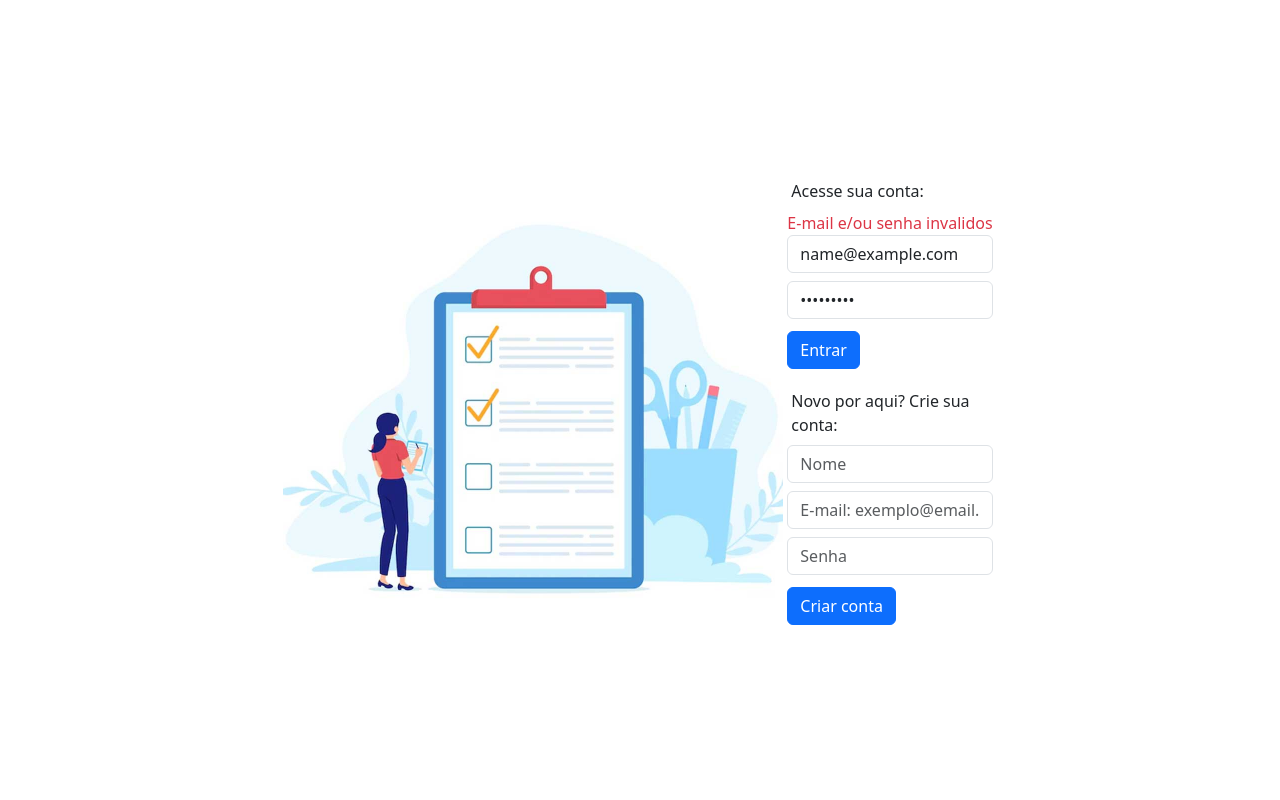
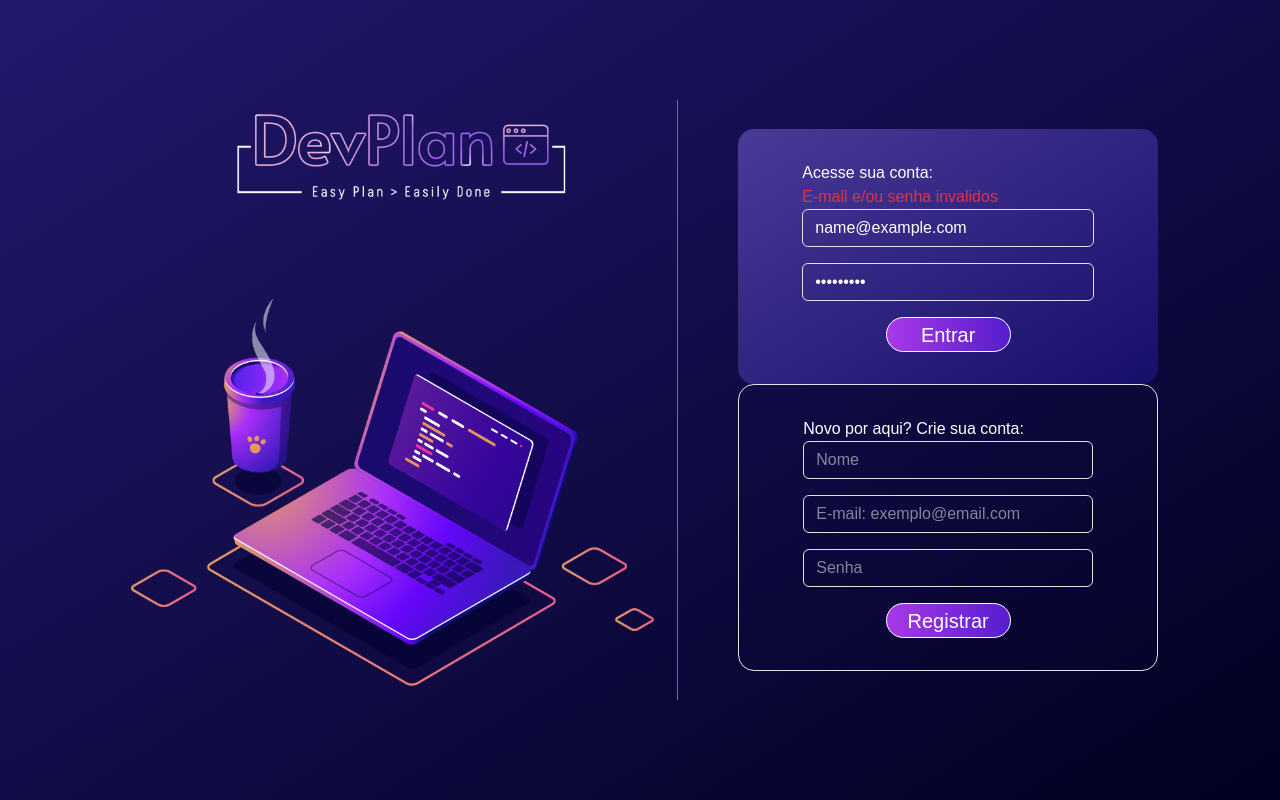
Before and after one commit to Mitisuaki/Fast-track, a plain HTML site: page src/index.html in a window 1280 px wide. Both pictures are taken after typing "name@example.com", "Sample123" into the empty fields and a click on the button "Entrar". Drawn offline with nearby package versions, Linux system fonts and the light colour scheme; a web font is replaced by a local one.

Commit message:
updated login page design

```diff
--- a/src/Controllers/cHomePage.js
+++ b/src/Controllers/cHomePage.js
@@ -1,11 +1,11 @@
 const usersFromStorage = JSON.parse(window.localStorage.getItem("users"));
 
-const msgLogin = document.querySelector(".form-login .msg");
+const msgLogin = document.querySelector(".Form-Login .msg");
 const loginButton = document.querySelector("#login-acc-btn");
 const loginEmail = document.querySelector("#Login-InputEmail");
 const loginPW = document.querySelector("#Login-InputPassword");
 
-const msgRegister = document.querySelector(".form-register .msg");
+const msgRegister = document.querySelector(".Form-Register .msg");
 const createAccButton = document.querySelector("#create-acc-btn");
 const createAccEmail = document.querySelector("#Register-InputEmail");
 const createAccName = document.querySelector("#Register-InputName");
@@ -29,18 +29,16 @@ if (usersFromStorage !== null) {
 }
 
 loginButton.addEventListener("click", function (event) {
-  event.preventDefault();
 
   const email = loginEmail.value;
   const password = loginPW.value;
 
   const userIndex = users.findIndex(user => user.email === email);
 
-
   if (userIndex === -1) {
     msgLogin.textContent = "E-mail e/ou senha invalidos";
-  }
 
+  } else {
     const checkPW = users[userIndex].password === password;
 
     if (checkPW) {
@@ -50,11 +48,19 @@ loginButton.addEventListener("click", function (event) {
     } else {
       msgLogin.textContent = "E-mail e/ou senha invalidos";
     }
-
+  }
 })
 
+loginEmail.addEventListener("input", function (event) {
+  msgLogin.textContent = "";
+})
+
+loginPW.addEventListener("input", function (event) {
+  msgLogin.textContent = "";
+})
+
+
 createAccButton.addEventListener("click", function (event) {
-  event.preventDefault();
 
   const name = createAccName.value.trim();
   const email = createAccEmail.value.trim();
--- a/src/index.html
+++ b/src/index.html
@@ -10,6 +10,9 @@
   <link href="https://cdn.jsdelivr.net/npm/bootstrap@5.3.2/dist/css/bootstrap.min.css" rel="stylesheet"
     integrity="sha384-T3c6CoIi6uLrA9TneNEoa7RxnatzjcDSCmG1MXxSR1GAsXEV/Dwwykc2MPK8M2HN" crossorigin="anonymous">
   <link rel="stylesheet" href="styles.css">
+  <link rel="preconnect" href="https://fonts.googleapis.com">
+  <link rel="preconnect" href="https://fonts.gstatic.com" crossorigin>
+  <link href="https://fonts.googleapis.com/css2?family=Akshar&display=swap" rel="stylesheet">
 
 
   <script src="https://cdn.jsdelivr.net/npm/bootstrap@5.3.2/dist/js/bootstrap.bundle.min.js"
@@ -17,42 +20,63 @@
     crossorigin="anonymous"></script>
 </head>
 
-<body>
+<body class="d-flex justify-content-center align-items-center">
 
-  <main class="h-100 d-inline d-md-flex justify-content-center align-items-center">
+  <main class="container d-flex justify-content-center align-items-centers">
 
-    <img class="mh-100" src="Assets/Imgs/Login page.jpg" alt="Imagem tela de login">
 
-    <div class="col-9 col-md-3 col-xl-2 m-3 m-md-0">
-      <form class="form-login">
-        <div class="mb-0 p-1">
-          <label for="Login-InputEmail" class="form-label ms-1">Acesse sua conta:</label>
+    <div class="container container d-inline d-lg-flex justify-content-center align-items-center m-3 pt-5 pb-5">
+
+      <div class="container w-lg-50 border-end border-primary-subtle border-1 d-flex justify-content-center">
+        <img class="mh-100" src="Assets/Imgs/Login page.png" alt="Login DevPlan">
+      </div>
+
+      <div class="container w-lg-50 ms-lg-5">
+        <div class="container rounded-4 form-login pt-3 pb-3 ps-5 pe-5">
+          <form class="m-3 Form-Login" onsubmit="return false">
+            <div class="mb-3">
+              <label for="Login-InputEmail" class="form-label mb-0">Acesse sua conta:</label>
               <div class="msg text-danger"></div>
-          <input type="email" class="form-control" id="Login-InputEmail" aria-describedby="emailHelp"
-            placeholder="E-mail: exemplo@email.com" required>
+              <input type="email" class="form-control bg-transparent text-white" id="Login-InputEmail"
+                aria-describedby="emailHelp" placeholder="E-mail: exemplo@email.com" required>
             </div>
-        <div class="mb-2 p-1">
-          <input type="password" class="form-control" id="Login-InputPassword" placeholder="Senha" required>
+            <div class="mb-3">
+              <input type="password" class="form-control bg-transparent text-white" id="Login-InputPassword"
+                placeholder="Senha" required>
             </div>
-        <button id="login-acc-btn" type="submit" class="btn btn-primary ms-1 mb-2">Entrar</button>
+            <div class="d-flex justify-content-center">
+              <div>
+                <button id="login-acc-btn" type="submit" class="btn btn-primary rounded-5">Entrar</button>
+              </div>
+            </div>
           </form>
+        </div>
 
-      <form class="mt-2 form-register">
-        <div class="mb-0 p-1">
-          <label for="Register-InputName" class="form-label ms-1">Novo por aqui? Crie sua conta:</label>
+        <div class="container rounded-4 form-register pt-3 pb-3 ps-5 pe-5 border">
+          <form class="m-3 Form-Register" onsubmit="return false">
+            <div class="mb-3">
+              <label for="Register-Name" class="form-label mb-0">Novo por aqui? Crie sua conta:</label>
               <div class="msg text-danger"></div>
-          <input type="text" class="form-control" id="Register-InputName" placeholder="Nome"
-            aria-describedby="emailHelp" required>
+              <input type="text" class="form-control bg-transparent text-white" id="Register-Name" placeholder="Nome"
+                required>
             </div>
-        <div class="mb-0 p-1">
-          <input type="email" class="form-control" id="Register-InputEmail" aria-describedby="emailHelp"
-            placeholder="E-mail: exemplo@email.com" required>
+            <div class="mb-3">
+              <input type="email" class="form-control bg-transparent text-white" id="Register-InputEmail"
+                aria-describedby="emailHelp" placeholder="E-mail: exemplo@email.com" required>
             </div>
-        <div class="mb-2 p-1">
-          <input type="password" class="form-control" id="Register-InputPassword" placeholder="Senha" required>
+            <div class="mb-3">
+              <input type="password" class="form-control bg-transparent text-white" id="Resgister-InputPassword"
+                placeholder="Senha" required>
             </div>
-        <button id="create-acc-btn" class="btn btn-primary ms-1">Criar conta</button>
+            <div class="d-flex justify-content-center">
+              <div>
+                <button id="create-acc-btn" type="submit" class="btn btn-primary rounded-5">Registrar</button>
+              </div>
+            </div>
           </form>
+        </div>
+      </div>
+
     </div>
 
   </main>
--- a/src/styles.css
+++ b/src/styles.css
@@ -1,8 +1,44 @@
-html,
+html {
+  height: 100%;
+}
+
 body {
-  height: 100%
+  height: 100%;
+  background-image: linear-gradient(to bottom right, #22186e, #020021);
+  color: white;
+  font-family: 'Akshar', sans-serif;
 }
 
 body main img {
-  height: 500px;
+  height: 600px;
 }
+
+body main div .border-primary-subtle {
+  border-color: #b13ceb !important;
+}
+
+.form-login {
+  background-image: linear-gradient(to bottom right, #4a3a98, #160f6a);
+}
+
+.form-control::placeholder {
+  color: white;
+  opacity: .5;
+}
+
+.btn-primary {
+  width: 125px;
+  background-image: linear-gradient(to right, #a839e8, #561dcd);
+  font-size: 20px;
+  padding-top: 1.5px;
+  padding-bottom: 1.5px;
+  border-color: white;
+  transition: all 600ms ease;
+}
+
+.btn-primary:hover {
+  transition-duration: 100ms;
+  background: white;
+  border-color: white;
+  color: #561dcd;
+}
```
Also changed, not shown: saveIndex.html (added, +36 -0 lines), src/TasksPage/tasksPage.html (+7 -7 lines), src/Assets/Imgs/Login page.jpg (deleted), src/Assets/Imgs/Login page.png (added). Lines whose indentation alone changed are shown as unchanged.
